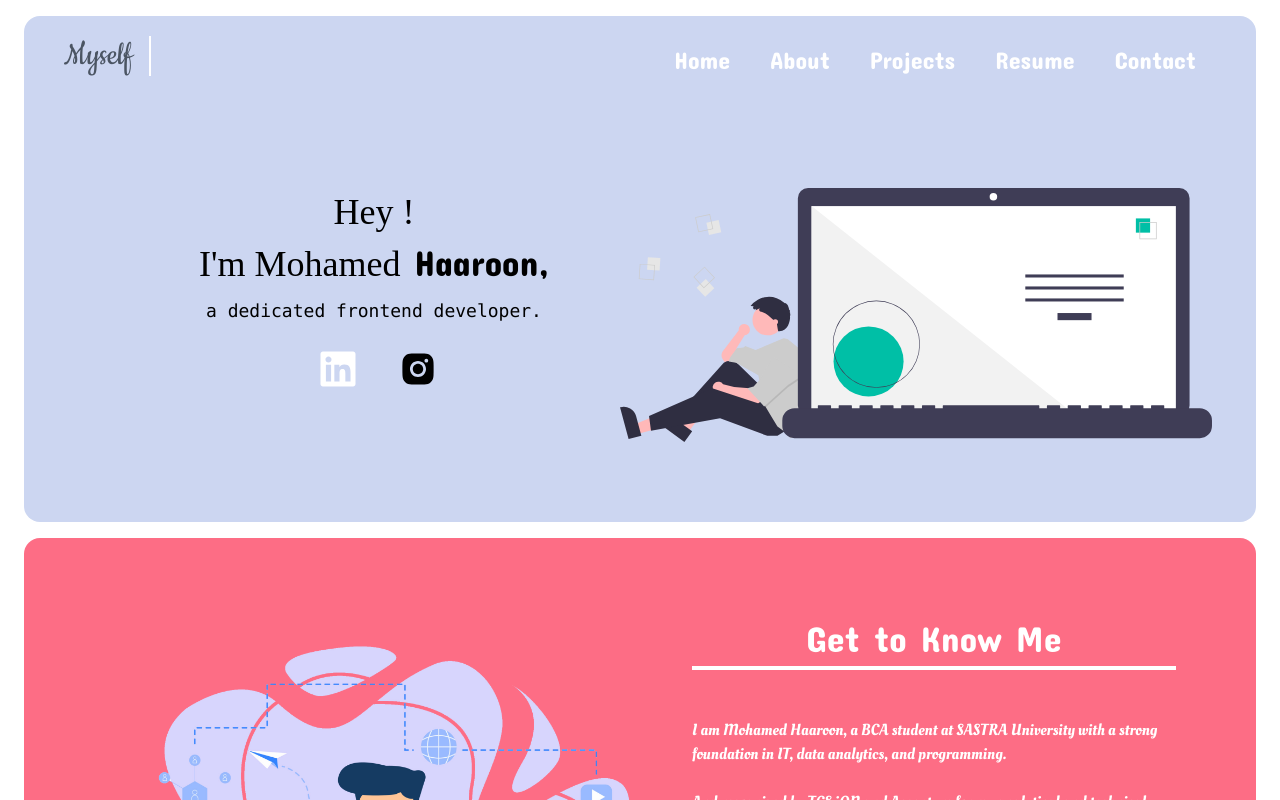
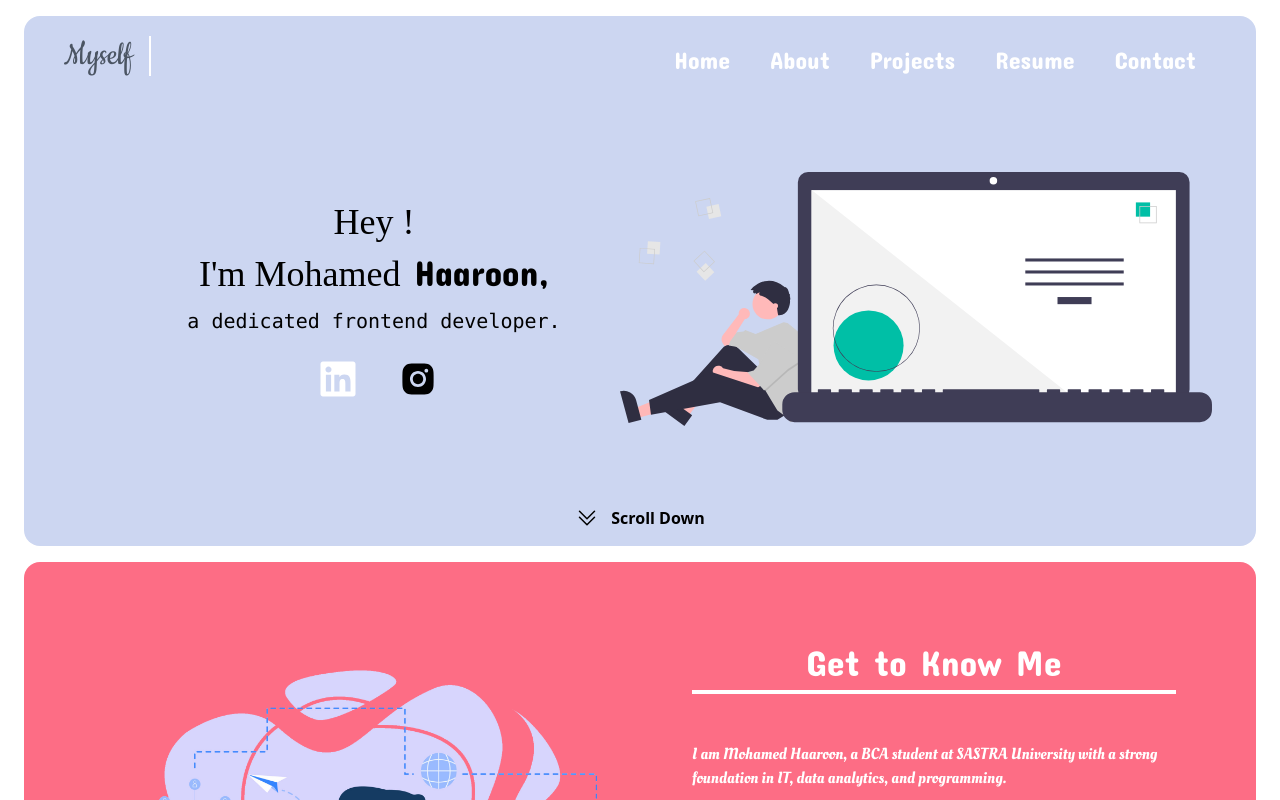
Before and after one commit to AMDHAAROON/portfolio, a React (Create React App) app: page / in a window 1280 px wide. Shown: the top 800 px of the page. Built offline with nearby package versions, Linux system fonts and the light colour scheme; a web font is replaced by a local one.

Commit message:
Add cursor-default class to various components for improved UX

```diff
--- a/src/components/About.js
+++ b/src/components/About.js
@@ -7,7 +7,7 @@ export default function(){
         line3:"Currently, I am enhancing my skills in front-end development and am eager to work as an intern or in any opportunity that allows me to contribute, learn, and grow in the IT field.",
     }
 
-    return<div className='px-6 pb-4 dark 'id='about' >
+    return<div className='px-6 pb-4 dark cursor-default'id='about' >
     <section className='flex flex-col md:flex-row bg-flame rounded-2xl p-12 md:p-20 '  >
         <div className='md:w-1/2  md:mr-10 '>
             <img src={aboutimg} className='md:h-auto  md:mx-6 md:my-10 lg:my-0 '/>
--- a/src/components/contact.js
+++ b/src/components/contact.js
@@ -4,7 +4,7 @@ export default function Contact(){
         email:'mdhaaroo2020@gmail.com',
         phone:'+91 9500669628',
     }
-    return<div className=' px-6 pb-4' id="contact">
+    return<div className=' px-6 pb-4 cursor-default' id="contact">
     <section className='flex flex-col  bg-lightlaven rounded-2xl p-8' >
         <div className=" text-center">
         <div className=' items-center    '>
--- a/src/components/footer.js
+++ b/src/components/footer.js
@@ -1,3 +1,3 @@
 export default function Footer(){
-    return<div><div className=" py-4 text-center text-gray-700"><span className=" pr-2 border-r-2 border-gray-600">All copyrights reserved</span> &copy; Haaroon 2024</div></div>
+    return<div><div className="cursor-default py-4 text-center text-gray-700"><span className=" pr-2 border-r-2 border-gray-600">All copyrights reserved</span> &copy; Haaroon 2024</div></div>
 }
--- a/src/components/header.js
+++ b/src/components/header.js
@@ -6,7 +6,7 @@ import icon from '../assets/online-learning.png';
 export default function Header(){
    const [toggleMenu,settoggleMenu]= useState(false);
     return <>
-    <section className="px-6 pt-4  bg-white  ">
+    <section className="px-6 pt-4  bg-white cursor-default ">
     <header className="flex justify-between px-10 pt-5  bg-lightlaven rounded-t-2xl ">
         <a href="#" className="font-cursive text-gray-600 text-4xl   border-r-2 border-white pr-4 flex"> Myself
         </a>
--- a/src/components/hero.js
+++ b/src/components/hero.js
@@ -12,11 +12,11 @@ export default function Hero(){
       }
    }
 
-return<div className='pb-4 dark'>
- <section className='flex  flex-col md:flex-row bg-lightlaven  mx-6  py-20  px-6 rounded-b-2xl  text-black  '>
-    <div className='md:w-1/2  text-4xl font-chalk    md:pt-8 text-center md:ml-20 leading-normal md:leading-snug text-black flex flex-col' >
+return<div className='pb-4 cursor-default' id="hero">
+ <section className='flex  flex-col md:flex-row bg-lightlaven  mx-6  py-16  px-6   text-black  '>
+    <div className='md:w-1/2  text-4xl font-chalk  justify-center  md:pt-8 text-center md:ml-20 leading-normal md:leading-snug text-black flex flex-col' >
     <h1 >Hey !<br/>I'm Mohamed<span className='text-black font-marker hover:text-white cursor-pointer'> Haaroon,</span>
-    <p className='text-lg font-mono mt-2'>{config.subtitle}</p>
+    <p className='text-lg md:text-xl font-mono mt-2'>{config.subtitle}</p>
      </h1>
      <div className='flex  mx-auto  md:justify-center mt-6'>
         <a href={config.social.linked} className='ml-12 mr-10 text-white hover:text-black'><FaLinkedin size={40}/></a>
@@ -24,6 +24,13 @@ return<div className='pb-4 dark'>
      </div>
      </div>
      <img  className=" md:w-1/2 mr-5 pt-8  " src={heroimg}/>
+
     </section>
+    <div class="flex justify-center bg-lightlaven rounded-b-2xl py-4 mx-6">
+            <svg xmlns="http://www.w3.org/2000/svg" fill="none" viewBox="0 0 24 24" stroke-width="1.5" stroke="currentColor" class="size-6">
+                <path stroke-linecap="round" stroke-linejoin="round" d="m4.5 5.25 7.5 7.5 7.5-7.5m-15 6 7.5 7.5 7.5-7.5" />
+              </svg>
+             <a href="#about"><span class="ml-3 font-bold">Scroll Down</span></a>
+        </div>
     </div>
 }
--- a/src/components/project.js
+++ b/src/components/project.js
@@ -17,7 +17,7 @@ export default function Project(){
         ]
     }
 
-    return <div className='pb-4 px-6 dark'id='project'>
+    return <div className='pb-4 px-6 dark cursor-default'id='project'>
         <section className='bg-mint rounded-2xl p-6'>
 
         <div className='text-center text-4xl font-marker  text-white border-b-4 border-dmint  w-[150px] mx-auto'>
--- a/src/components/resume.js
+++ b/src/components/resume.js
@@ -3,7 +3,7 @@ export default function Resume(){
     const config={
         link:'https://drive.google.com/file/d/1T_r4suPMEmv0gnEo54Q3FxLYTxk0PEwD/view?usp=sharing'
     }
-    return<div className=' px-6 pb-4 'id='resume'>
+    return<div className=' px-6 pb-4 cursor-default'id='resume'>
     <section className='flex flex-col md:flex-row  bg-flame  rounded-2xl p-8'  >
         <div className='md:w-1/2 md:pl-28 md:mr-5 justify-end  flex '>
             <img src={resume} className='md:h-auto w-[300px] mx-auto shadow-2xl md:my-10 lg:my-0  border-4 rounded-2xl border-red-400'/>
```
